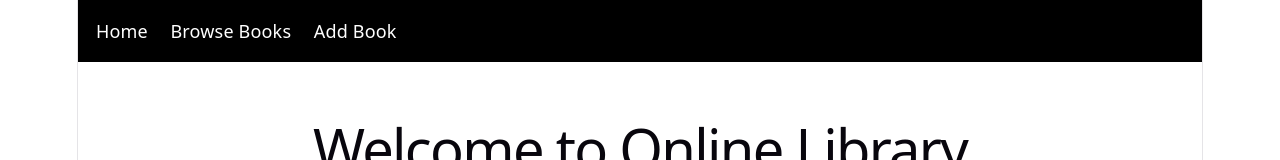
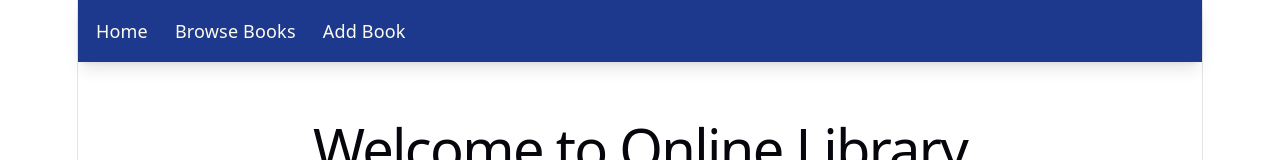
Before and after one commit to ramrohith999/library-system-app, a React (Vite) app: page / in a window 1280 px wide. Shown: the top 160 px of the page. Built offline with nearby package versions, Linux system fonts and the light colour scheme.

Commit message:
added navbar

```diff
--- a/src/components/NavBar.jsx
+++ b/src/components/NavBar.jsx
@@ -2,7 +2,18 @@ import { Link } from "react-router-dom";
 
 const Navbar=()=> {
   return (
-    <nav className="bg-black text-white p-4 flex gap-5">
+    <nav
+className="
+bg-blue-900
+text-amber-50
+p-4
+flex
+gap-6
+sticky
+top-0
+z-50
+shadow-lg
+"     >
       <Link to="/">Home</Link>
       <Link to="/books">Browse Books</Link>
       <Link to="/add-book">Add Book</Link>
```
